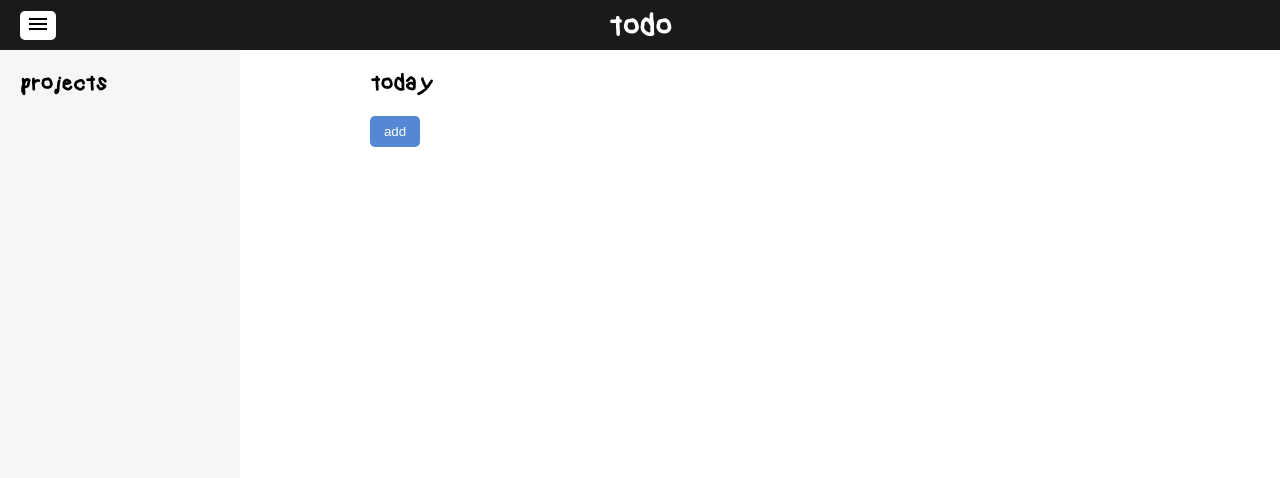
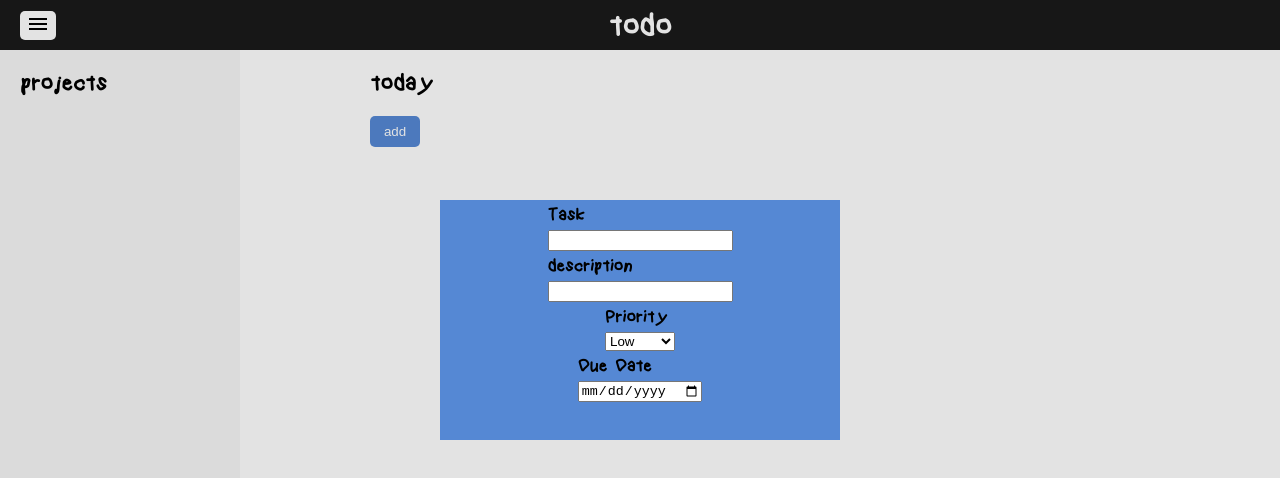
Before and after one commit to aTomWeaver/todo-list, a website built with webpack: page src/template.html in a window 1280 px wide. Both pictures are taken after a click on the button "add". Built offline with nearby package versions, Linux system fonts and the light colour scheme.

Commit message:
terrible commit update

```diff
--- a/package.json
+++ b/package.json
@@ -12,7 +12,8 @@
   },
   "scripts": {
     "test": "echo \"Error: no test specified\" && exit 1",
-    "build": "webpack"
+    "build": "webpack",
+    "watch": "webpack --watch"
   },
   "repository": {
     "type": "git",
--- a/src/index.js
+++ b/src/index.js
@@ -1,4 +1,12 @@
-import {renderUI, renderModal} from "./modules/render";
+import {renderUI, displayModal} from "./modules/render";
+import {setProject} from "./modules/events";
 
 renderUI();
-// renderModal();
+
+// modal display
+const addTaskBtn = document.getElementById('add-task-btn');
+addTaskBtn.addEventListener('click', () => displayModal());
+const modalCtr = document.querySelector('.modal-ctr');
+window.addEventListener('click', e => {
+    if (e.target == modalCtr) modalCtr.style.display = 'none';
+})
--- a/src/mockup.css
+++ b/src/mockup.css
@@ -95,3 +95,32 @@ header > h1 {
 .content li img {
     margin-right: 15px;
 }
+
+/* MODAL */
+
+.modal-ctr {
+    /* flex */
+    display: none;
+    justify-content: center;
+
+    position: absolute;
+    top: 0;
+    height: 100vh;
+    width: 100vw;
+    background-color: rgba(0, 0, 0, 0.11);
+}
+
+.modal-content {
+    display: flex;
+    flex-direction: column;
+    align-items: center;
+    margin-top: 200px;
+    height: 240px;
+    width: 400px;
+    background-color: #5588d4;
+}
+
+.modal-content h2 {
+    font-size: 18px;
+    margin: 5px 0px 5px 0px;
+}
--- a/src/modules/events.js
+++ b/src/modules/events.js
@@ -1,7 +1,14 @@
-function addTaskModal() {
+import todo from '../todo.json';
 
-    const addTaskBtn = document.getElementById('add-task-btn');
-    addTaskBtn.addEventListener('click', () => {
+const local = window.localStorage;
+local.setItem('todo', JSON.stringify(todo));
 
-    })
+const setProject = projectTitle => {
+    todo[projectTitle] = {
+        name: projectTitle,
+        tasklist: [],
+    };
+    local.setItem('todo', JSON.stringify(todo));
 }
+
+export { setProject }
--- a/src/modules/render.js
+++ b/src/modules/render.js
@@ -51,15 +51,10 @@ function renderUI() {
     ctr.append(header, appCtr);
 }
 
-function renderModal() {
-    const modalCtr = document.createElement('div');
-    modalCtr.id = 'modal-ctr';
-
-    const modalContent = document.createElement('div');
-    modalContent.classList.add('modal-content');
-
-
+function displayModal() {
+    const modal = document.querySelector('.modal-ctr');
+    modal.style.display = 'flex';
 }
 
 
-export {renderUI, renderModal};
+export {renderUI, displayModal};
--- a/src/template.html
+++ b/src/template.html
@@ -8,5 +8,29 @@
 </head>
 <body>
     <div id="ctr"></div>
+    <div class="modal-ctr">
+        <div class="modal-content">
+            <label for="task-name">
+                <h2>Task</h2>
+                <input type="text" id="task-name" required>
+            </label>
+            <label for="description">
+                <h2>description</h2>
+                <input type="text" name="description" id="description">
+            </label>
+            <label for="priority-level">
+                <h2>Priority</h2>
+                <select name="priorityLevel" id="priority-level">
+                    <option value="low">Low</option>
+                    <option value="medium">Medium</option>
+                    <option value="high">High</option>
+                  </select>
+            </label>
+            <label for="dueDate">
+                <h2>Due Date</h2>
+                <input type="date" name="dueDate" id="dueDate">
+            </label>
+        </div>
+    </div>
 </body>
 </html>
--- /dev/null
+++ b/src/todo.json
@@ -0,0 +1,36 @@
+{
+    "project1": {
+        "name": "chores",
+        "tasklist": [
+            {
+                "title": "take out trash",
+                "priority": "high",
+                "due": "May 1st",
+                "notes": "have to do this or the apartment will smell terrible"
+            },
+            {
+                "title": "do the dishes",
+                "priority": "low",
+                "due": "May 9th",
+                "notes": "only a few in the sink to do"
+            }
+        ]
+    },
+    "project2": {
+        "name": "daily",
+        "tasklist": [
+            {
+                "title": "work on todo app",
+                "priority": "high",
+                "due": "today",
+                "notes": "need to get back in the rhythm"
+            },
+            {
+                "title": "do kanji reviews",
+                "priority": "medium",
+                "due": "today",
+                "notes": "can\"t let the kanji pile up"
+            }
+        ]
+    }
+}
--- a/webpack.config.js
+++ b/webpack.config.js
@@ -10,6 +10,7 @@ module.exports = {
   plugins: [
     new HtmlWebpackPlugin({
       title: 'Todo List',
+      template: 'src/template.html'
     }),
   ],
   output: {
@@ -18,5 +19,11 @@ module.exports = {
     clean: true
   },
   module: {
+    rules: [
+      {
+        test: /\.css$/i,
+        use: ["style-loader", "css-loader"],
+      },
+    ]
   },
 };
```
